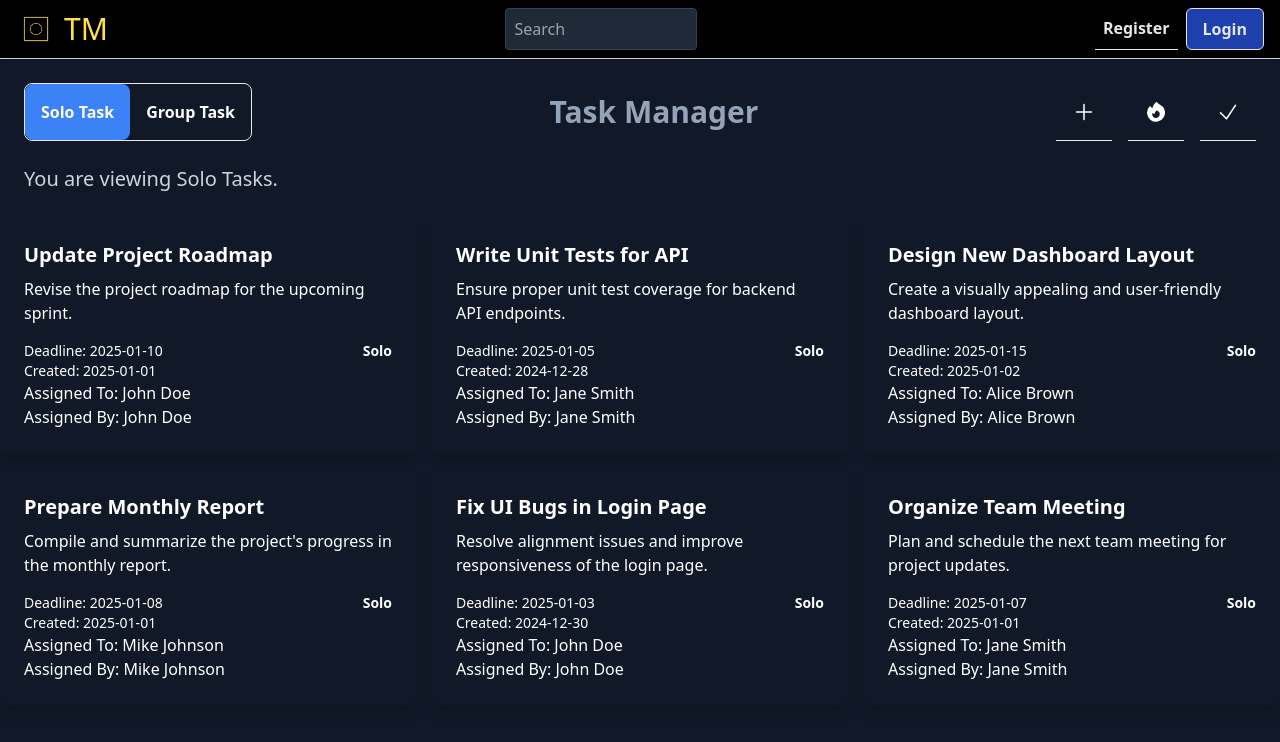
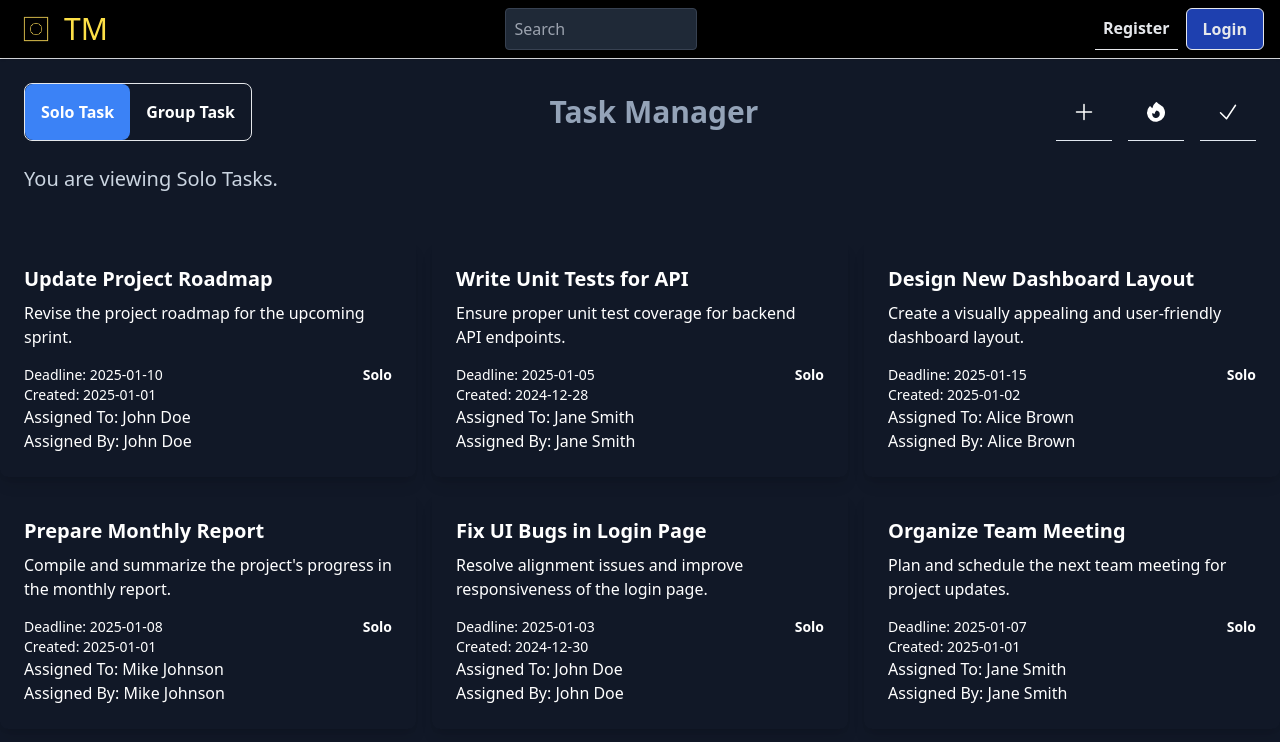
Before and after one commit to Coded-Adil/TM-task-manager, a React (Vite) app: page / in a window 1280 px wide. Shown: the top 742 px of the page. Built offline with nearby package versions, Linux system fonts and the light colour scheme.

Commit message:
Added padding to tasks section

```diff
--- a/src/pages/Home/Home.jsx
+++ b/src/pages/Home/Home.jsx
@@ -9,7 +9,9 @@ const Home = () => {
                     <TaskBar />
                 </div>
                 {/* Task */}
-                <Tasks />
+                <div className="py-6">
+                    <Tasks />
+                </div>
             </div>
         </div>
     );
```
